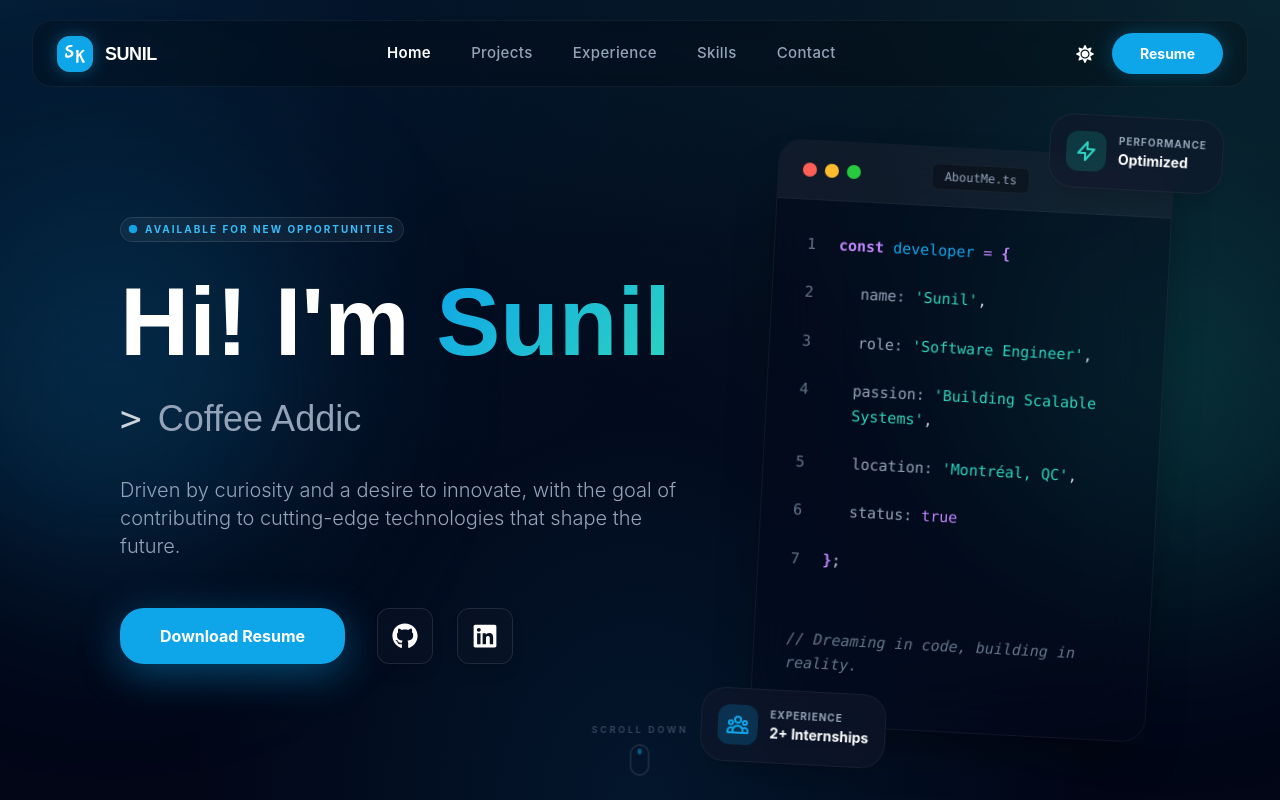
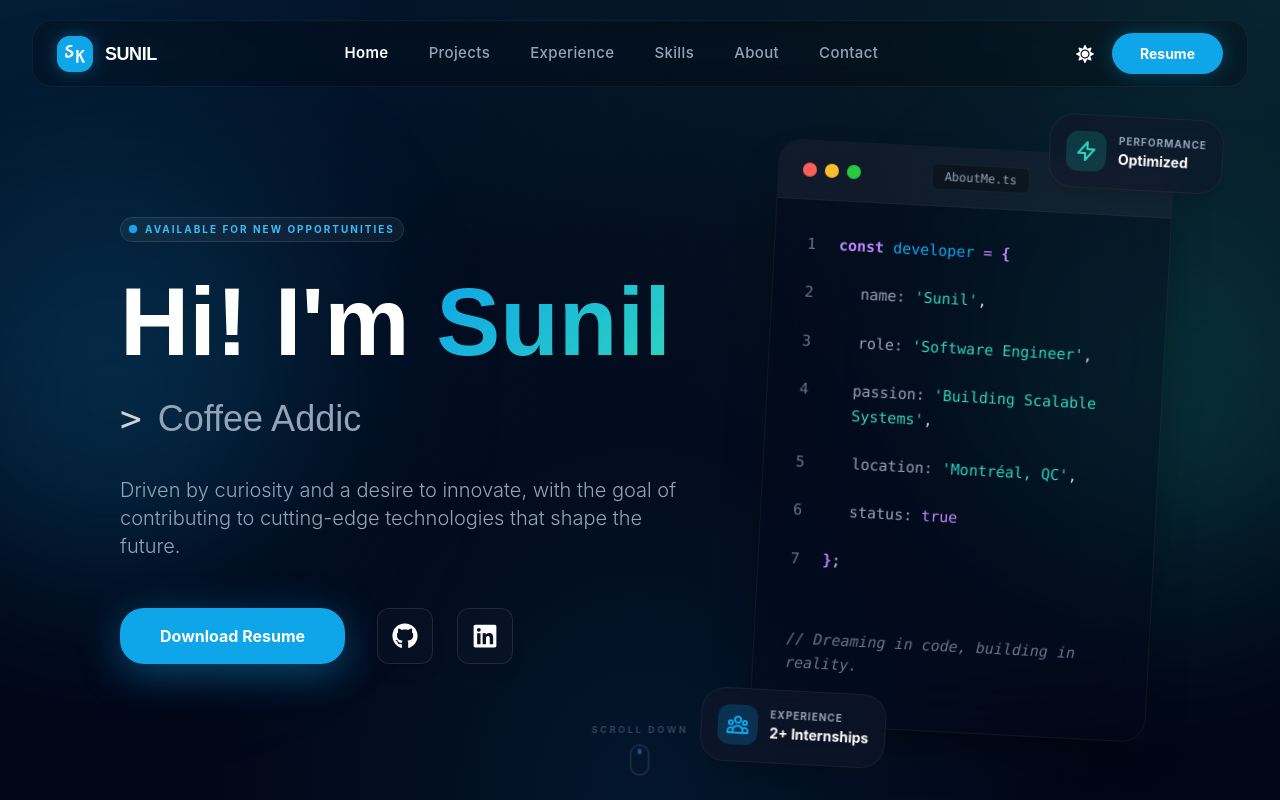
Before and after one commit to hulksunil/My-Portfolio, a React (Create React App) app: page /#home in a window 1280 px wide. Shown: the top 800 px of the page. Built offline with nearby package versions, Linux system fonts and the light colour scheme.

Commit message:
added about to navbar. Also moved component to out of unused folder

```diff
--- a/src/App.js
+++ b/src/App.js
@@ -7,7 +7,7 @@ import Projects from "./components/projects/Projects";
 import Skills from "./components/Skills";
 import Contact from "./components/Contact";
 import Footer from "./components/Footer";
-import AboutMe from "./components/unused/AboutMe";
+import AboutMe from "./components/AboutMe";
 
 import bouncingBall from "./assets/img/projects/bouncing-ball.gif";
 import carsRUs from "./assets/img/projects/cars-r-us.gif";
--- a/src/components/unused/AboutMe.js
+++ b/src/components/AboutMe.js
@@ -1,9 +1,9 @@
-import HeadingTitle from "../utils/HeadingTitle";
-import me from "../../assets/img/me.jpg";
+import HeadingTitle from "./utils/HeadingTitle";
+import me from "../assets/img/me.jpg";
 
 const AboutMe = () => {
     return (
-        <div className="flex flex-col items-center justify-center">
+        <section id="about" className="flex flex-col items-center justify-center">
             <HeadingTitle title="About Me" />
 
             <div className="flex flex-col md:flex-row items-center justify-between gap-8 w-full max-w-5xl p-8 bg-slate-50 dark:bg-slate-900 rounded-[20px] mb-16">
@@ -19,7 +19,7 @@ const AboutMe = () => {
                     Outside of class and internships, you’ll usually find me building side projects, competing in hackathons, or experimenting with new tools and ideas.
                 </p>
             </div>
-        </div>
+        </section>
     );
 }
 
--- a/src/components/NavBar.js
+++ b/src/components/NavBar.js
@@ -2,7 +2,7 @@ import { useState, useEffect, memo } from "react";
 import CV from "../assets/Sunil_Kublalsingh.pdf";
 import { FaMoon, FaSun, FaBars } from "react-icons/fa";
 
-const navLinks = ["home", "projects", "experience", "skills", "contact"];
+const navLinks = ["home", "projects", "experience", "skills", "about", "contact"];
 
 const CustomNavLink = ({ href, activeLink, setActiveLink, onClick }) => {
   return (
```
